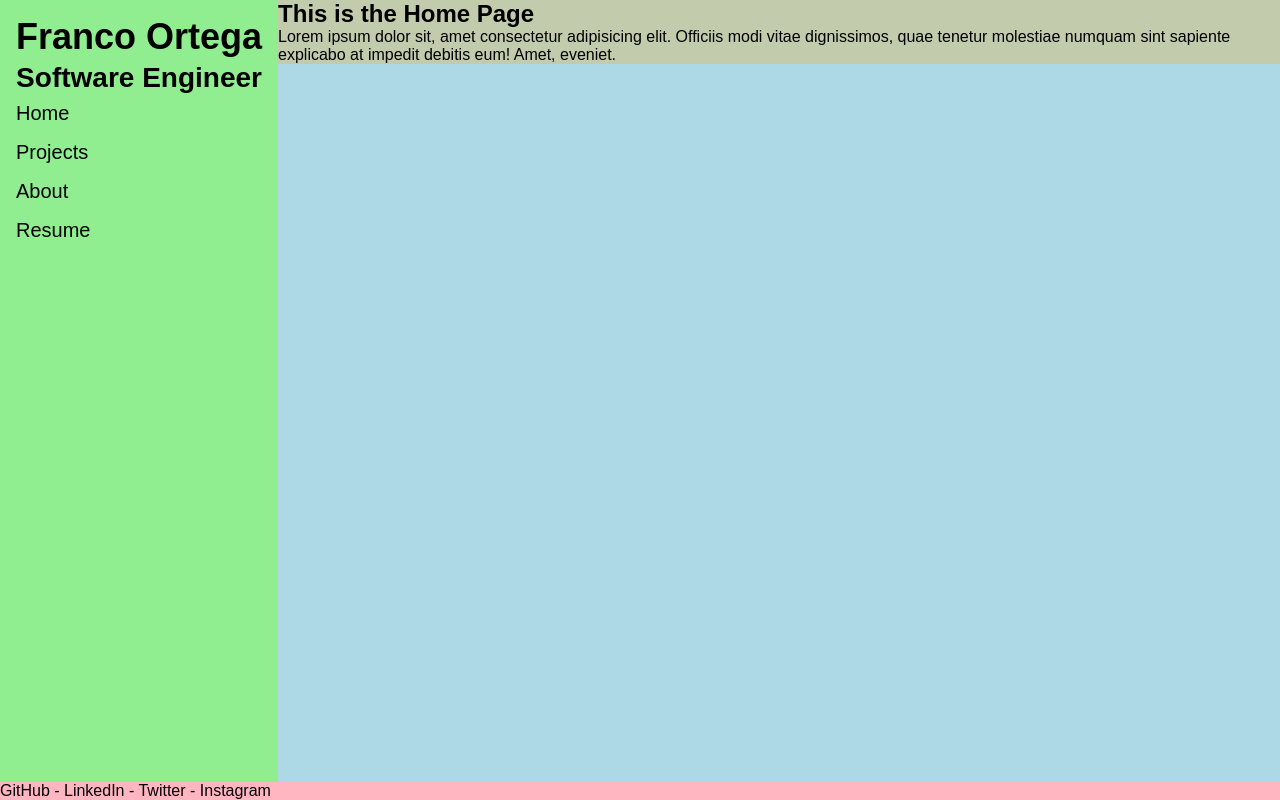
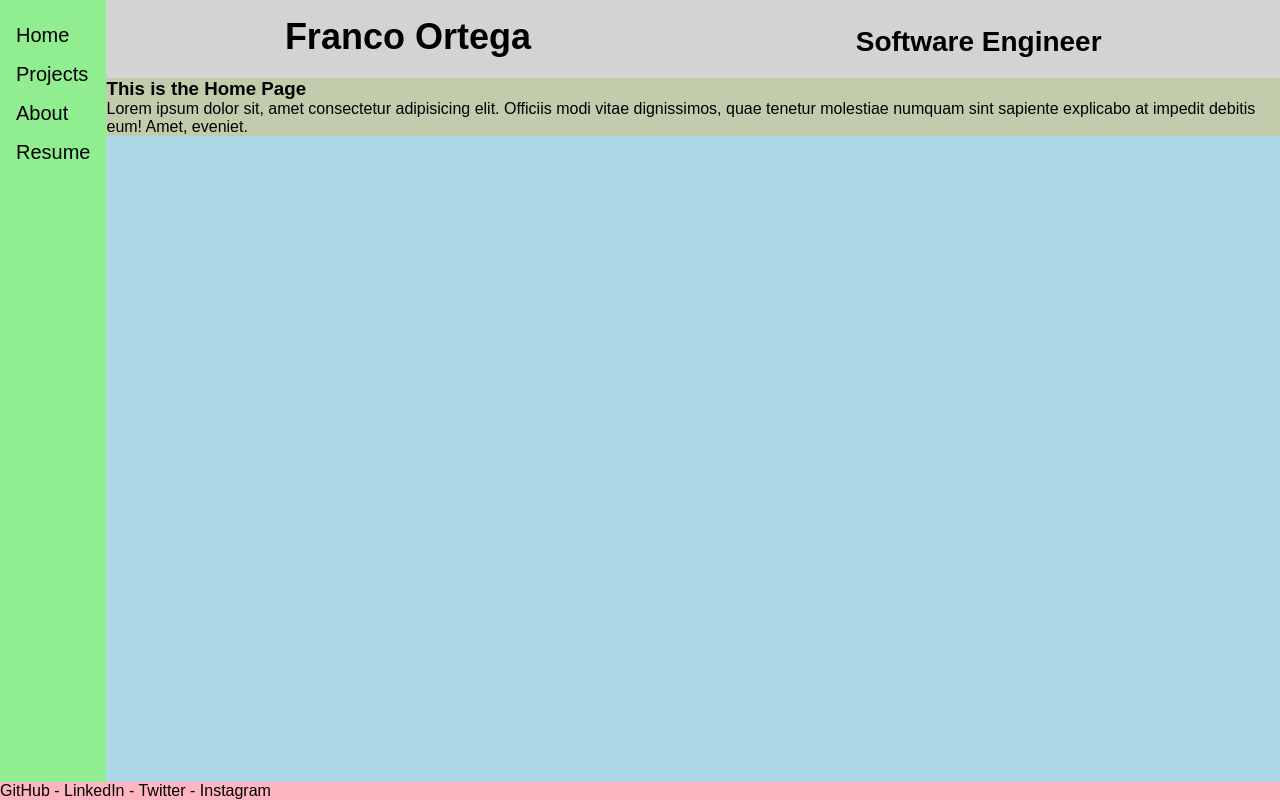
Before and after one commit to franco-ortega/portfolio-beta-01, a Next.js app: page / in a window 1280 px wide. Built offline with nearby package versions, Linux system fonts and the light colour scheme.

Commit message:
separate header content into Header and Sidebar components

```diff
--- a/components/header/Header.jsx
+++ b/components/header/Header.jsx
@@ -1,4 +1,4 @@
-import Nav from '../nav/Nav';
+// import Nav from '../nav/Nav';
 import styles from './Header.module.scss';
 
 const Header = () => {
@@ -6,7 +6,7 @@ const Header = () => {
     <header className={styles.Header}>
       <h1>Franco Ortega</h1>
       <h2>Software Engineer</h2>
-      <Nav />
+      {/* <Nav /> */}
     </header>
   );
 };
--- a/components/header/Header.module.scss
+++ b/components/header/Header.module.scss
@@ -1,13 +1,18 @@
 .Header {
-  background-color: lightgreen;
+  background-color: lightgray;
+
+  display: none;
 
   padding: 1rem;
+
+  // display: flex;
+  // align-items: flex-end;
 
   h1,
   h2 {
     // background-color: hsl(350, 100%, 88%, 0.75);
-    width: fit-content;
-    margin-inline: auto;
+    // width: fit-content;
+    // margin-inline: auto;
     margin-bottom: 0.25rem;
   }
 
@@ -19,7 +24,10 @@
     font-size: 1.75rem;
   }
 
-  @media (min-width: 500px) {
+  @media (min-width: 800px) {
+    display: flex;
+    align-items: flex-end;
+    justify-content: space-around;
     flex-shrink: 0;
   }
 }
--- a/components/home/Home.jsx
+++ b/components/home/Home.jsx
@@ -3,7 +3,7 @@ import styles from './Home.module.scss';
 const Home = () => {
   return (
     <div className={styles.Home}>
-      <h2>This is the Home Page</h2>
+      <h3>This is the Home Page</h3>
       <p>
         Lorem ipsum dolor sit, amet consectetur adipisicing elit. Officiis modi
         vitae dignissimos, quae tenetur molestiae numquam sint sapiente
--- a/components/layout/Layout.jsx
+++ b/components/layout/Layout.jsx
@@ -1,7 +1,8 @@
 import Head from 'next/head';
-import Header from '../header/Header';
+// import Header from '../header/Header';
 import Footer from '../footer/Footer';
 import styles from './Layout.module.scss';
+import Sidebar from '../sidebar/Sidebar';
 
 const Layout = ({ children }) => {
   return (
@@ -11,7 +12,8 @@ const Layout = ({ children }) => {
         <meta name='description' content='Practice portfolio site' />
         <link rel='icon' href='/favicon.ico' />
       </Head>
-      <Header />
+      {/* <Header /> */}
+      <Sidebar />
       <main>{children}</main>
       <Footer />
     </div>
--- /dev/null
+++ b/components/layoutInner/LayoutInner.jsx
@@ -0,0 +1,12 @@
+import Header from '../header/Header';
+
+const LayoutInner = ({ children }) => {
+  return (
+    <div>
+      <Header />
+      {children}
+    </div>
+  );
+};
+
+export default LayoutInner;
--- /dev/null
+++ b/components/sidebar/Sidebar.jsx
@@ -0,0 +1,14 @@
+import Nav from '../nav/Nav';
+import styles from './Sidebar.module.scss';
+
+const Sidebar = () => {
+  return (
+    <div className={styles.Sidebar}>
+      <h1>Franco Ortega</h1>
+      <h2>Software Engineer</h2>
+      <Nav />
+    </div>
+  );
+};
+
+export default Sidebar;
--- /dev/null
+++ b/components/sidebar/Sidebar.module.scss
@@ -0,0 +1,30 @@
+.Sidebar {
+  background-color: lightgreen;
+
+  padding: 1rem;
+
+  h1,
+  h2 {
+    // background-color: hsl(350, 100%, 88%, 0.75);
+    width: fit-content;
+    margin-inline: auto;
+    margin-bottom: 0.25rem;
+  }
+
+  h1 {
+    font-size: 2.25rem;
+  }
+
+  h2 {
+    font-size: 1.75rem;
+  }
+
+  @media (min-width: 500px) {
+    flex-shrink: 0;
+
+    h1,
+    h2 {
+      display: none;
+    }
+  }
+}
--- a/pages/_app.js
+++ b/pages/_app.js
@@ -1,10 +1,13 @@
 import Layout from '../components/layout/Layout';
+import LayoutInner from '../components/layoutInner/LayoutInner';
 import '../styles/globals.css';
 
 function MyApp({ Component, pageProps }) {
   return (
     <Layout>
-      <Component {...pageProps} />
+      <LayoutInner>
+        <Component {...pageProps} />
+      </LayoutInner>
     </Layout>
   );
 }
```
